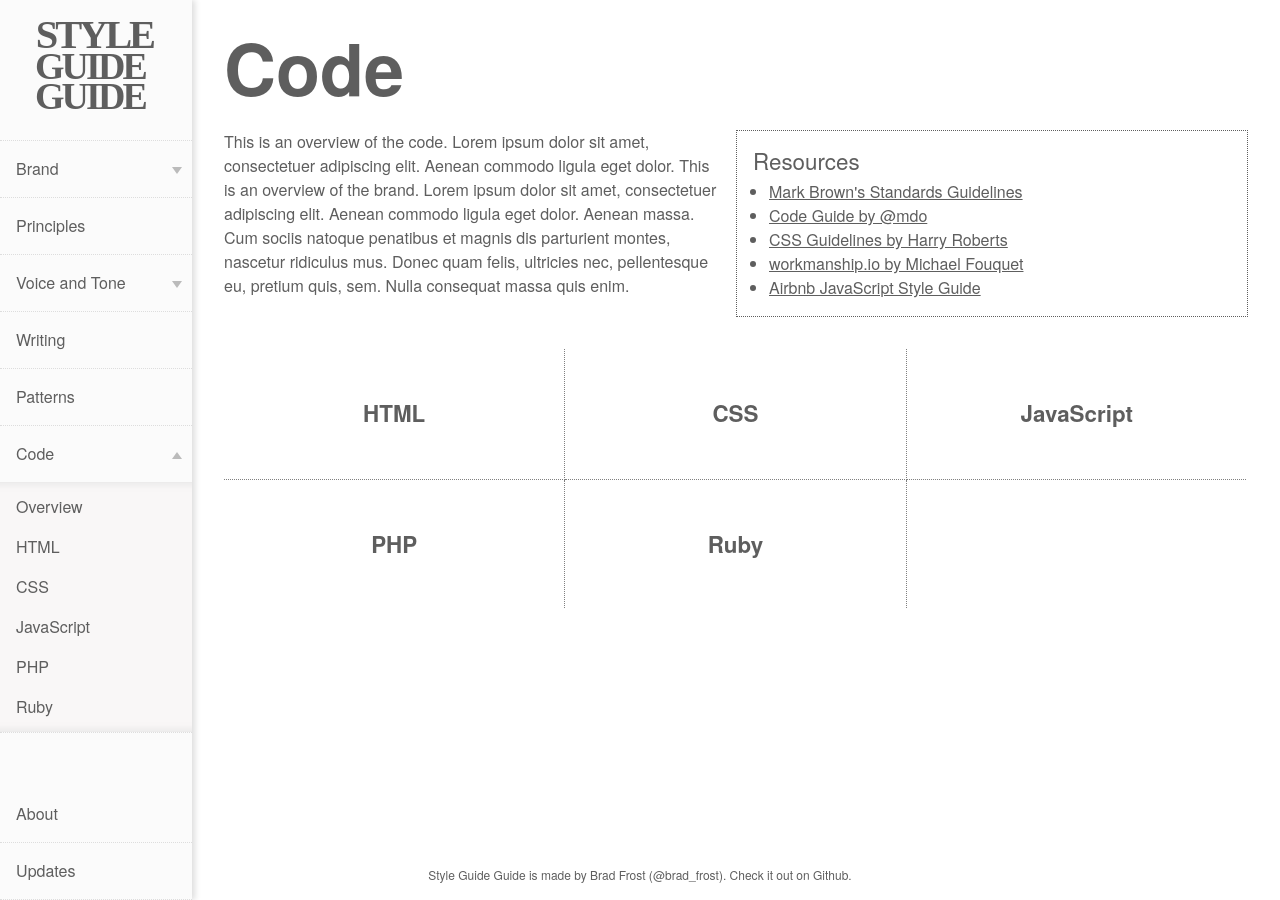
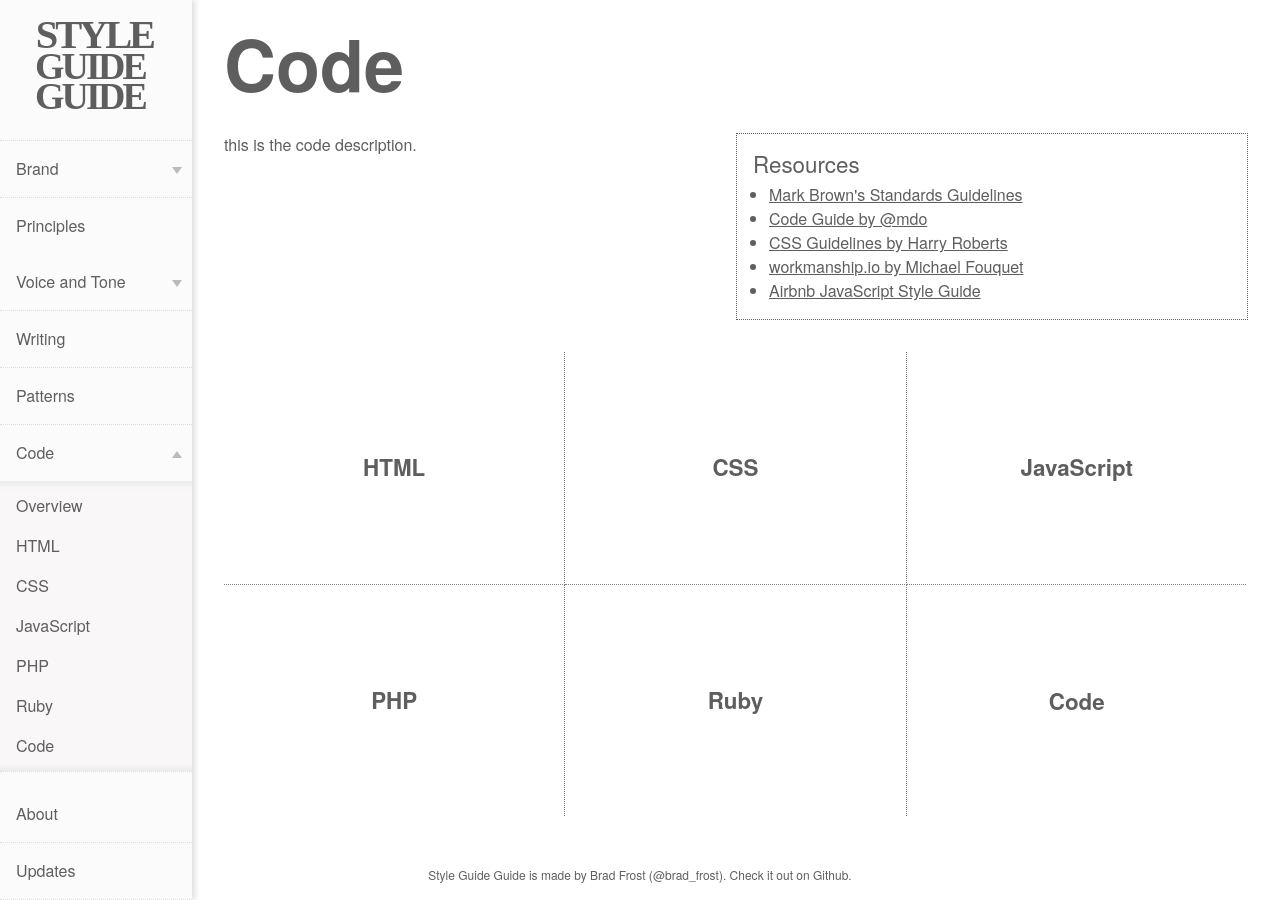
Before and after one commit to bradfrost/style-guide-guide, a Jekyll site: the page built from code/index.html, in a window 1280 px wide. Built offline with Jekyll 4.4.1, drawn with Linux system fonts in a browser that asks for light colours.

Commit message:
Made landing pages fully dynamic

```diff
--- a/_layouts/landing.html
+++ b/_layouts/landing.html
@@ -1,14 +1,35 @@
 ---
 layout: default
 ---
-<article class="s-landing">
 
-	<header class="s-landing__header {% if page.title %}c-banner{% endif %}">
-		<h1 class="post-title {% if page.title %}c-banner__heading{% endif %}">{{ page.title }}</h1>
-	</header>
+<div class="c-banner">
+	<h1 class="post-title {% if page.title %}c-banner__heading{% endif %}">{{ page.title }}</h1>
+</div>
 
-	<div class="s-landing__content">
-		{{ content }}
-	</div>
+<div class="l-g l-g--2up">
 
-</article>
+	<div class="l-g__item">
+		<p>{{ page.description }}</p>
+	</div><!--end l-g__item--->
+
+	<div class="l-g__item">
+		{% include c-block.html %}
+	</div><!--end l-g__item--->
+
+</div><!--end l-g--2up--->
+
+<ul class="c-grid-nav">
+{% for my_page in site.pages %}
+	{% if my_page.title %}
+		{% if my_page.title != "Overview" %}
+			{% if my_page.group == page.group %}
+				<li class="c-grid-nav__item">
+					<a class="c-grid-nav__link" href="{% if my_page.title == 'Overview' %}/{{ my_page.group }}/index.html{% else %} {{ my_page.url | prepend: site.baseurl }}{% endif %}">
+			      	{{ my_page.title }}
+		          	</a>
+			  	</li>
+	  		{% endif %}
+	  	{% endif %}
+  	{% endif %}
+{% endfor %}
+</ul>
--- a/code/index.html
+++ b/code/index.html
@@ -1,7 +1,9 @@
 ---
 layout: landing
 type: landing
-parent: Code
+title: Code
+group: code
+description: this is the code description.
 resources:
 - resource: Mark Brown's Standards Guidelines
   url: http://www.yellowshoe.com.au/standards/
@@ -14,35 +16,3 @@ resources:
 - resource: Airbnb JavaScript Style Guide
   url: https://github.com/airbnb/javascript
 ---
-
-<div class="c-banner">
-	<h1 class="c-banner__heading">{{ page.parent }}</h1>
-</div><!--end c-panel-->
-
-<div class="l-g l-g--2up">
-
-	<div class="l-g__item">
-		<p>This is an overview of the code. Lorem ipsum dolor sit amet, consectetuer adipiscing elit. Aenean commodo ligula eget dolor. This is an overview of the brand. Lorem ipsum dolor sit amet, consectetuer adipiscing elit. Aenean commodo ligula eget dolor. Aenean massa. Cum sociis natoque penatibus et magnis dis parturient montes, nascetur ridiculus mus. Donec quam felis, ultricies nec, pellentesque eu, pretium quis, sem. Nulla consequat massa quis enim.</p>
-	</div><!--end l-g__item-->
-
-	<div class="l-g__item">
-		{% include c-block.html %}
-	</div><!--end l-g__item--->
-
-</div><!--end l-g--2up-->
-
-<ul class="c-grid-nav">
-    {% for my_page in site.pages %}
-		{% if my_page.title %}
-			{% if my_page.title != "Overview" %}
-				{% if my_page.group == "code" %}
-				<li class="c-grid-nav__item">
-					<a class="c-grid-nav__link" href="{% if my_page.title == 'Overview' %}/{{ my_page.group }}/index.html{% else %} {{ my_page.url | prepend: site.baseurl }}{% endif %}">
-			      	{{ my_page.title }}
-		          	</a>
-			  	</li><!--end c-grid-nav__item-->
-			  	{% endif %}
-			{% endif %}
-	  	{% endif %}
-    {% endfor %}
-</ul><!--end c-grid-nav-->
```
Also changed, not shown: brand/index.html (+3 -33 lines), principles/index.html (+3 -33 lines), voice-and-tone/index.html (+4 -34 lines).
